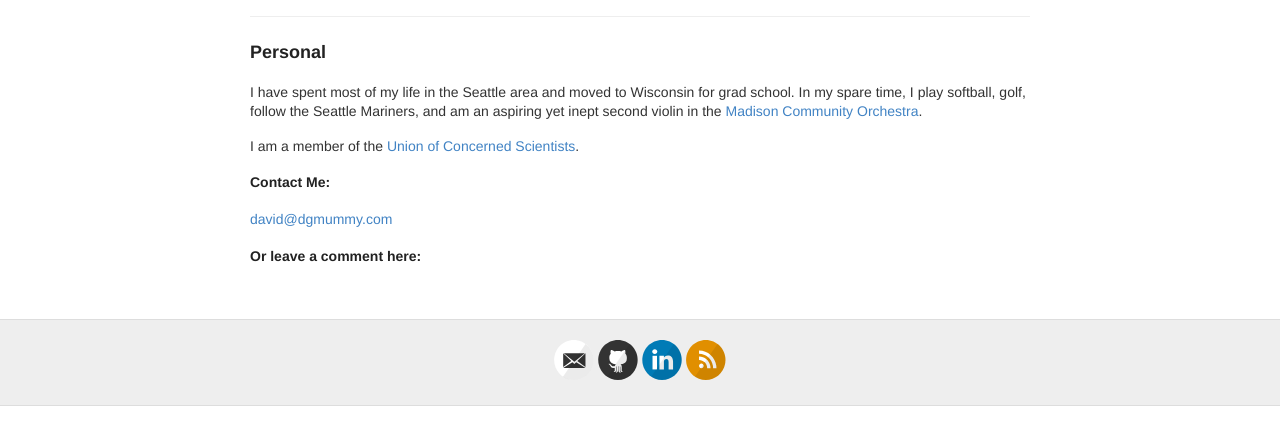
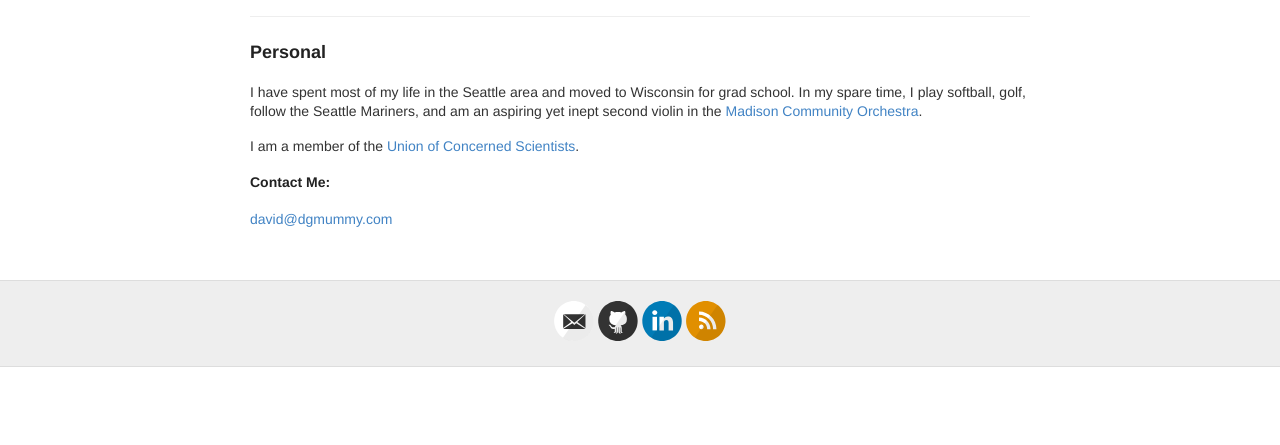
Before and after one commit to mummydg/mummydg.github.io, a Jekyll site: the page built from personal.md, in a window 1280 px wide, cut to the strip 144-589 px from the top of the page. Built offline with Jekyll 4.4.1, drawn with Linux system fonts in a browser that asks for light colours; comment, search, counter and statistics services are not loaded; some of the changed lines change nothing that is shown.

Commit message:
removing personal

```diff
--- a/personal.md
+++ b/personal.md
@@ -1,7 +1,6 @@
 ---
 layout: page
 title: Personal
-comments: true
 permalink: /personal/
 ---
 
@@ -12,31 +11,3 @@
 ### Contact Me:
 
 [david@dgmummy.com](mailto:david@dgmummy)
-
-### Or leave a comment here:
-
-
-{% if page.comments %}
-<div id="disqus_thread"></div>
-<script>
-
-/**
-*  RECOMMENDED CONFIGURATION VARIABLES: EDIT AND UNCOMMENT THE SECTION BELOW TO INSERT DYNAMIC VALUES FROM YOUR PLATFORM OR CMS.
-*  LEARN WHY DEFINING THESE VARIABLES IS IMPORTANT: https://disqus.com/admin/universalcode/#configuration-variables*/
-/*
-var disqus_config = function () {
-this.page.url = PAGE_URL;  // Replace PAGE_URL with your page's canonical URL variable
-this.page.identifier = PAGE_IDENTIFIER; // Replace PAGE_IDENTIFIER with your page's unique identifier variable
-};
-*/
-(function() { // DON'T EDIT BELOW THIS LINE
-var d = document, s = d.createElement('script');
-s.src = '//dgmummy.disqus.com/embed.js';
-s.setAttribute('data-timestamp', +new Date());
-(d.head || d.body).appendChild(s);
-})();
-</script>
-<noscript>Please enable JavaScript to view the <a href="https://disqus.com/?ref_noscript">comments powered by Disqus.</a></noscript>
-
-
-{% endif %}
```
